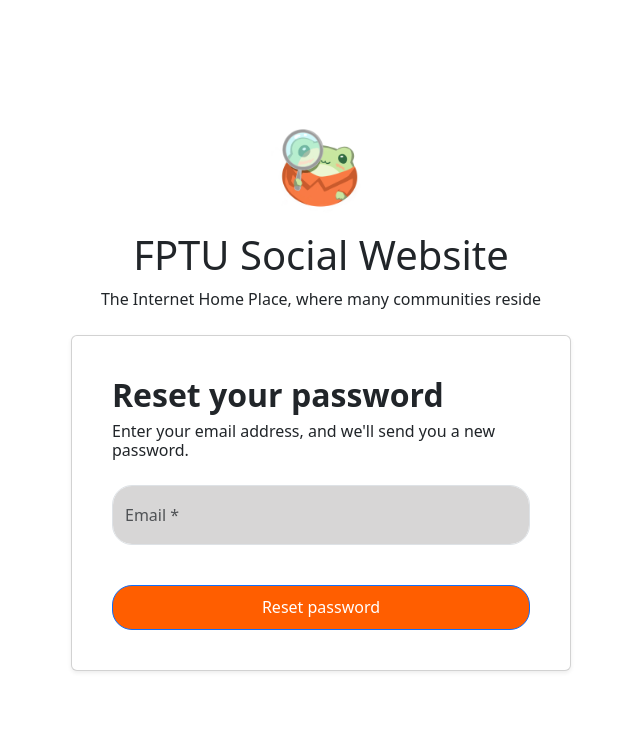
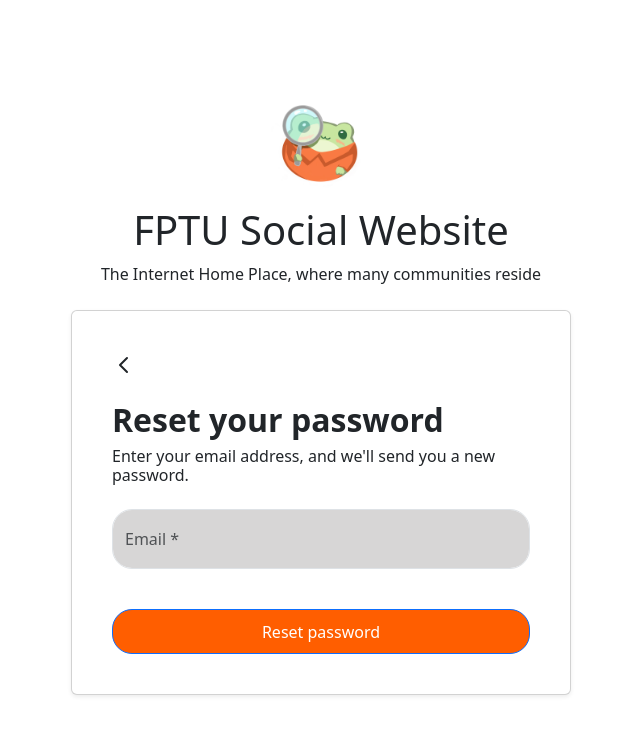
Before and after one commit to AnhLT1908/FPTU-Social-Website, a React (Create React App) app in the folder frontend/: page /forgot-password in a window 1280 px wide. Shown: the top 734 px of the page, without its empty margins (319-959 px from the left). Built offline with nearby package versions, Linux system fonts and the light colour scheme; no server answers.

Commit message:
fix forgot password

```diff
--- a/frontend/src/components/ForgotPassword.jsx
+++ b/frontend/src/components/ForgotPassword.jsx
@@ -1,6 +1,7 @@
 import React, { useState, useEffect } from "react";
 import { Form, Button, Container, Row, Col, Card } from "react-bootstrap";
 import axios from "axios";
+import { useNavigate } from "react-router-dom";
 
 const ResetPasswordForm = () => {
   const [email, setEmail] = useState("");
@@ -9,6 +10,7 @@ const ResetPasswordForm = () => {
   const [message, setMessage] = useState("");
   const [emailSent, setEmailSent] = useState(false);
   const [countdown, setCountdown] = useState(0); // State để lưu thời gian đếm ngược
+  const navigate = useNavigate();
 
   useEffect(() => {
     let timer;
@@ -24,7 +26,10 @@ const ResetPasswordForm = () => {
     if (e) e.preventDefault(); // Kiểm tra nếu có sự kiện thì mới gọi preventDefault
     if (validateForm()) {
       try {
-        const response = await axios.post("http://localhost:9999/api/v1/users/forgot-password", { email });
+        const response = await axios.post(
+          "http://localhost:9999/api/v1/users/forgot-password",
+          { email }
+        );
         setMessage(response.data.message);
         setErrors({});
         setEmailSent(true);
@@ -33,7 +38,9 @@ const ResetPasswordForm = () => {
         if (error.response && error.response.data) {
           setErrors({ email: error.response.data.message });
         } else {
-          setErrors({ email: "An unexpected error occurred. Please try again later." });
+          setErrors({
+            email: "An unexpected error occurred. Please try again later.",
+          });
         }
       }
     } else {
@@ -46,6 +53,10 @@ const ResetPasswordForm = () => {
       setCountdown(60); // Đặt lại bộ đếm đếm ngược 60 giây
       handleReset(); // Gọi lại hàm gửi email reset password
     }
+  };
+
+  const handleBack = () => {
+    navigate("/signup");
   };
 
   const validateForm = () => {
@@ -64,19 +75,47 @@ const ResetPasswordForm = () => {
   };
 
   return (
-    <Container fluid className="d-flex justify-content-center align-items-center" style={{ minHeight: "100vh" }}>
+    <Container
+      fluid
+      className="d-flex justify-content-center align-items-center"
+      style={{ minHeight: "100vh" }}
+    >
       {emailSent ? (
         <div className="text-center">
+          <div
+            className="mb-4"
+            style={{ cursor: "pointer" }}
+            onClick={handleBack}
+          >
+            <svg
+              xmlns="http://www.w3.org/2000/svg"
+              fill="none"
+              viewBox="0 0 24 24"
+              stroke="currentColor"
+              style={{ width: "24px", height: "24px", marginRight: "500px" }}
+            >
+              <path
+                strokeLinecap="round"
+                strokeLinejoin="round"
+                strokeWidth={2}
+                d="M15 19l-7-7 7-7"
+              />
+            </svg>
+          </div>
+
           <a href="/">
             <img
-            src="../images/logo.jpg"
-            alt="Confirmation"
-            style={{ width: "150px", marginBottom: "20px" }}
+              src="../images/logo.jpg"
+              alt="Confirmation"
+              style={{ width: "150px", marginBottom: "20px" }}
             />
           </a>
 
           <h2>Check your mail</h2>
-          <p>An email with a link to reset your password was sent to the email address associated with your account.</p>
+          <p>
+            An email with a link to reset your password was sent to the email
+            address associated with your account.
+          </p>
           <p>
             Didn’t get an email?{" "}
             <Button
@@ -94,7 +133,13 @@ const ResetPasswordForm = () => {
           <Col>
             <div className="text-center mb-4">
               <a href="/">
-                <img src="../images/logo.jpg" href="/" alt="Logo" className="mb-3" style={{ width: "100px" }}/>
+                <img
+                  src="../images/logo.jpg"
+                  href="/"
+                  alt="Logo"
+                  className="mb-3"
+                  style={{ width: "100px" }}
+                />
               </a>
               <h1>FPTU Social Website</h1>
               <p>The Internet Home Place, where many communities reside</p>
@@ -102,6 +147,27 @@ const ResetPasswordForm = () => {
 
             <Card className="p-4 shadow-sm" style={{ width: "500px" }}>
               <Card.Body>
+                <div
+                  className="mb-4"
+                  style={{ cursor: "pointer" }}
+                  onClick={handleBack}
+                >
+                  <svg
+                    xmlns="http://www.w3.org/2000/svg"
+                    fill="none"
+                    viewBox="0 0 24 24"
+                    stroke="currentColor"
+                    style={{ width: "24px", height: "24px" }}
+                  >
+                    <path
+                      strokeLinecap="round"
+                      strokeLinejoin="round"
+                      strokeWidth={2}
+                      d="M15 19l-7-7 7-7"
+                    />
+                  </svg>
+                </div>
+
                 <h2 className="fw-bold">Reset your password</h2>
                 <h6 className="mb-4 fw-normal">
                   Enter your email address, and we'll send you a new password.
```
